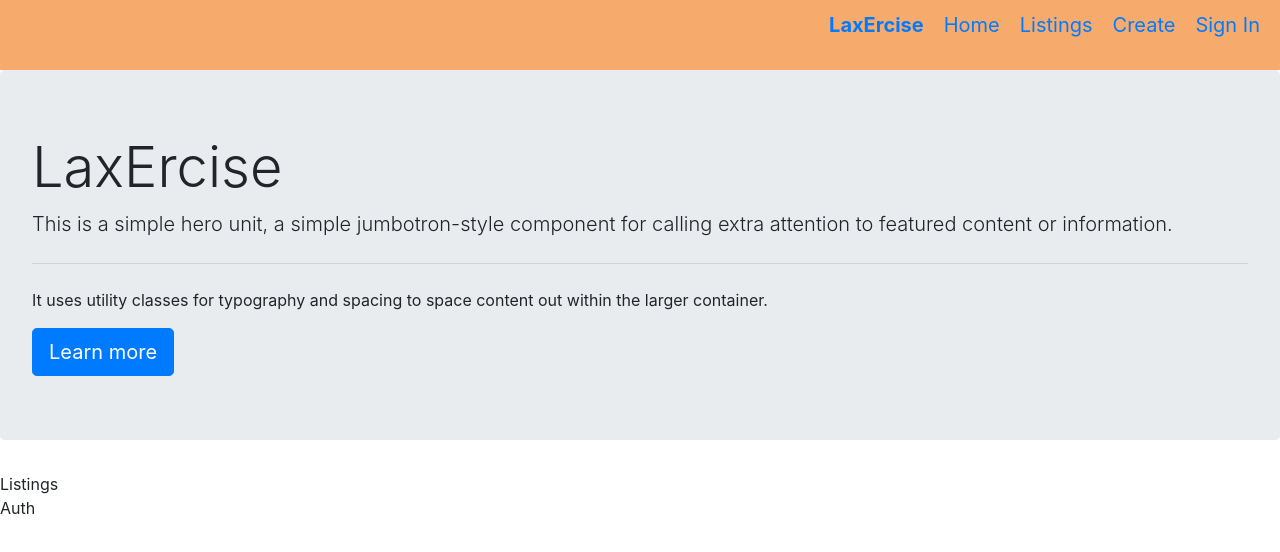
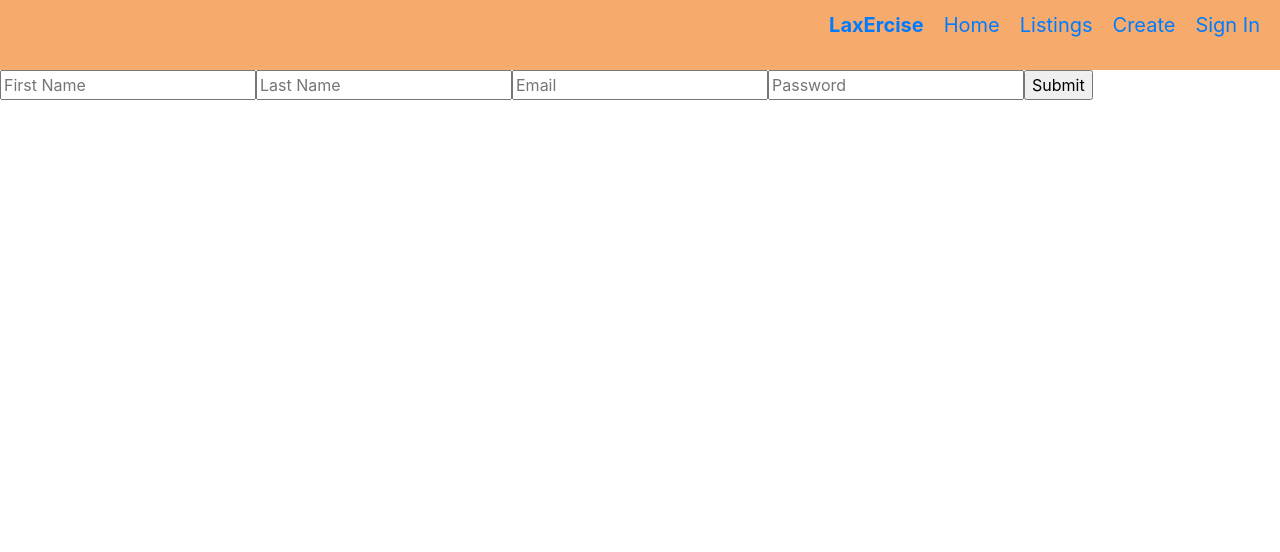
Before and after one commit to ianshalom/laxercise, a React (Create React App) app: page /signin in a window 1280 px wide. Shown: the top 552 px of the page. Built offline with nearby package versions, Linux system fonts and the light colour scheme.

Commit message:
Created firebase database and made post request

```diff
--- a/package.json
+++ b/package.json
@@ -6,8 +6,10 @@
     "@testing-library/jest-dom": "^4.2.4",
     "@testing-library/react": "^9.3.2",
     "@testing-library/user-event": "^7.1.2",
+    "axios": "^0.19.2",
     "react": "^16.13.1",
     "react-dom": "^16.13.1",
+    "react-hook-form": "^6.0.8",
     "react-router": "^5.2.0",
     "react-router-dom": "^5.2.0",
     "react-scripts": "3.4.1"
--- a/src/App.js
+++ b/src/App.js
@@ -1,11 +1,11 @@
-import React, { Component } from "react";
+import React from "react";
 import Layout from "./components/Layout/Layout";
-import { BrowserRouter as Router, Route, Switch, Link } from "react-router-dom";
+import { BrowserRouter as Router, Route, Switch } from "react-router-dom";
 
 import Auth from "./components/Auth/Auth";
-import Create from "./components/Create/Create";
+import Create from "./container/Create/Create";
 import Listing from "./container/Listing/Listing";
-
+import Home from "./components/Home/Home";
 const App = () => {
   return (
     <Router>
@@ -15,7 +15,7 @@ const App = () => {
           <Route path="/listings" component={Listing} />
           <Route path="/create" component={Create} />
           <Route path="/signin" component={Auth} />
-          <Route path="/" />
+          <Route path="/" component={Home} />
         </Switch>
       </div>
     </Router>
--- /dev/null
+++ b/src/axios-create.js
@@ -0,0 +1,7 @@
+import axios from "axios";
+
+const instance = axios.create({
+  baseURL: "https://laxercise-82f65.firebaseio.com/",
+});
+
+export default instance;
--- a/src/components/Auth/Auth.js
+++ b/src/components/Auth/Auth.js
@@ -1,7 +1,45 @@
 import React from "react";
+import { useForm } from "react-hook-form";
 
 const Auth = () => {
-  return <div>Auth</div>;
+  const { register, handleSubmit, errors } = useForm();
+
+  const onSubmit = (data) => {
+    console.log(data);
+  };
+
+  return (
+    <div>
+      <form onSubmit={handleSubmit(onSubmit)}>
+        <input
+          type="text"
+          name="fName"
+          placeholder="First Name"
+          ref={register({ required: true, minLength: 2 })}
+        />
+        <input
+          type="text"
+          name="lName"
+          placeholder="Last Name"
+          ref={register}
+        />
+        <input
+          type="email"
+          name="email"
+          placeholder="Email"
+          ref={register({ required: true })}
+        />
+        <input
+          type="password"
+          name="password"
+          placeholder="Password"
+          ref={register({ required: true, minLength: 6 })}
+        />
+        {errors.password && <p>Password is invalid.</p>}
+        <input type="submit" />
+      </form>
+    </div>
+  );
 };
 
 export default Auth;
--- a/src/components/Create/Create.js
+++ b/src/components/Create/Create.js
@@ -1,7 +1,45 @@
 import React from "react";
+import { useForm } from "react-hook-form";
+import axios from "../../axios-create";
 
-const CreateSession = () => {
-  return <div>Create</div>;
+const CreateSession = (props) => {
+  const { register, handleSubmit } = useForm();
+
+  const onSubmit = (data) => {
+    console.log(data);
+    axios
+      .post("/activity.json", data)
+      .then((res) => {
+        console.log(res);
+      })
+      .catch((err) => {
+        console.log(err);
+      });
+  };
+
+  return (
+    <div>
+      <h1>Host an activity</h1>
+      <form onSubmit={handleSubmit(onSubmit)}>
+        <input type="text" name="title" placeholder="title" ref={register} />
+        <textarea
+          type="text"
+          name="description"
+          placeholder="description"
+          ref={register}
+        />
+        <input type="text" name="date" placeholder="date" ref={register} />
+
+        <input
+          type="text"
+          name="location"
+          placeholder="location"
+          ref={register}
+        />
+        <input type="submit" />
+      </form>
+    </div>
+  );
 };
 
 export default CreateSession;
--- /dev/null
+++ b/src/components/Home/Home.js
@@ -0,0 +1,15 @@
+import React from "react";
+import Jumbotron from "../UI/Jumbotron/Jumbotron";
+import Listing from "../../container/Listing/Listing";
+import Aux from "../../hoc/Aux";
+
+const Home = () => {
+  return (
+    <Aux>
+      <Jumbotron />
+      <Listing />
+    </Aux>
+  );
+};
+
+export default Home;
--- a/src/components/Layout/Layout.js
+++ b/src/components/Layout/Layout.js
@@ -1,14 +1,11 @@
 import React from "react";
 import Aux from "../../hoc/Aux";
 import Navigation from "../Navigation/Navigation";
-import Jumbotron from "../UI/Jumbotron/Jumbotron";
 
 const Layout = () => {
   return (
     <Aux>
       <Navigation />
-      <Jumbotron />
-      <div>Listings</div>
     </Aux>
   );
 };
--- a/src/components/Navigation/Navigation.js
+++ b/src/components/Navigation/Navigation.js
@@ -1,6 +1,6 @@
 import React from "react";
 import "./Navigation.css";
-import { BrowserRouter as Router, Link } from "react-router-dom";
+import { Link } from "react-router-dom";
 
 const Navigation = () => {
   return (
--- /dev/null
+++ b/src/container/Create/Create.js
@@ -0,0 +1,24 @@
+import React, { Component } from "react";
+import Create from "../../components/Create/Create";
+
+class CreateActivity extends Component {
+  state = {
+    title: "",
+    description: "",
+    date: "",
+    location: "",
+  };
+
+  render() {
+    return (
+      <Create
+        title={this.state.title}
+        description={this.state.description}
+        date={this.state.date}
+        location={this.state.location}
+      />
+    );
+  }
+}
+
+export default CreateActivity;
```
Also changed, not shown: 1 other file (tests, documents, lock files or other folders).
